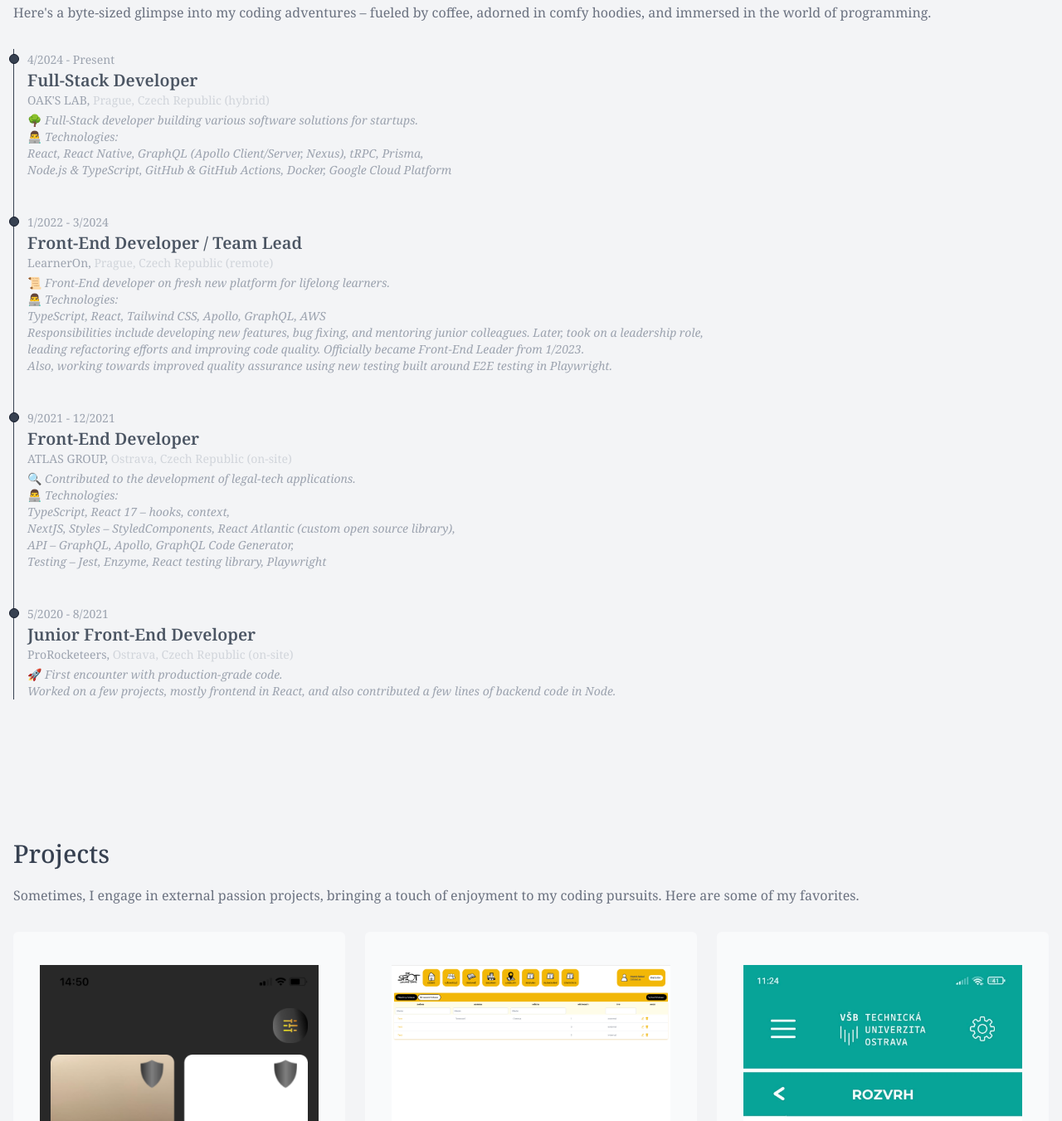
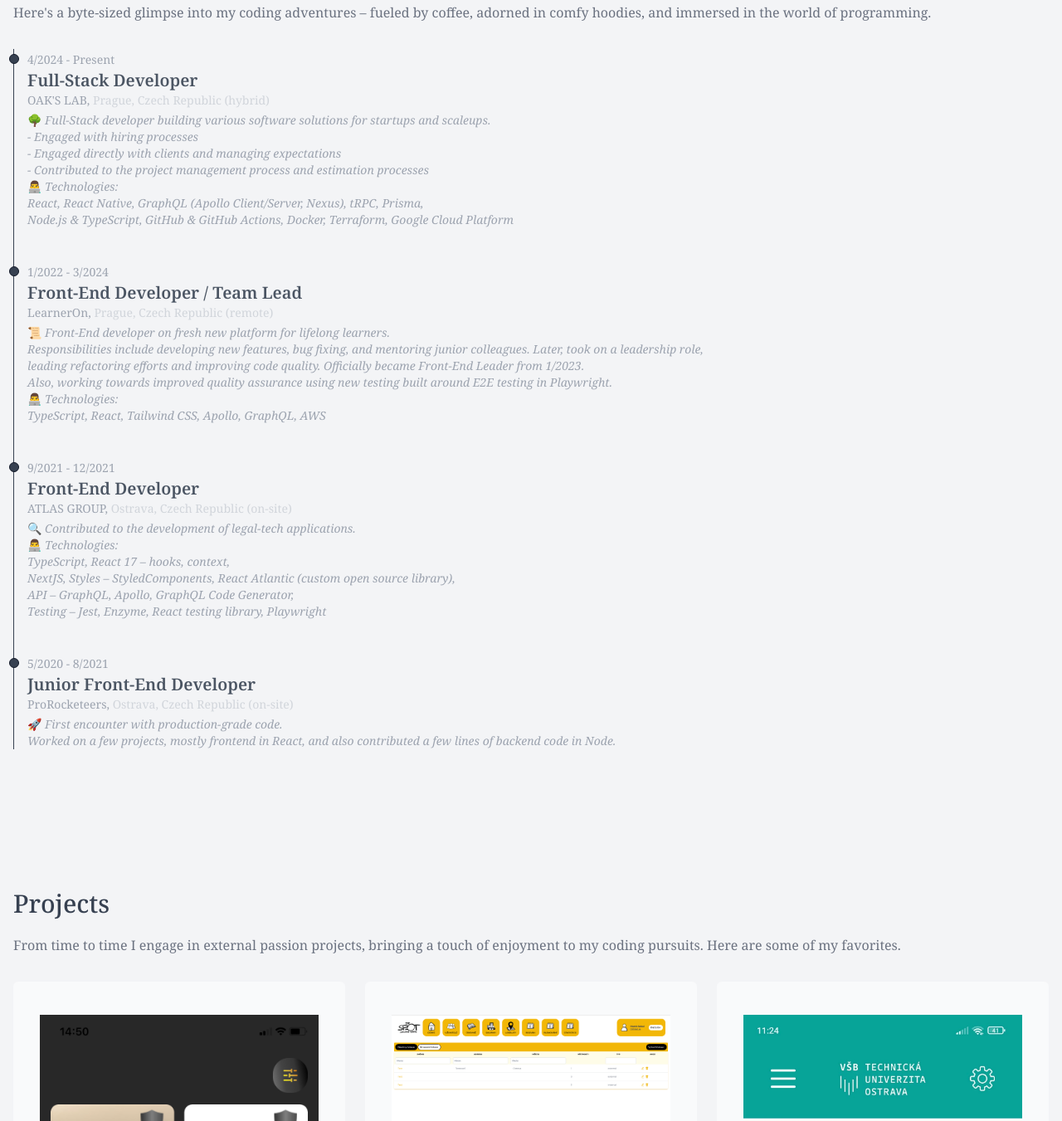
Before and after one commit to TheSoki/TheSoki.github.io, an Astro site: page / in a window 1280 px wide. Shown: the part 1485-2836 px from the top of the page at 83% size. Built offline with nearby package versions, Linux system fonts and the light colour scheme; Astro itself is replaced by a stand-in of ours.

Commit message:
feat: ✨ update experience & projects

```diff
--- a/src/components/homepage/Experience.astro
+++ b/src/components/homepage/Experience.astro
@@ -26,21 +26,24 @@ const jobs = [
     company: 'LearnerOn',
     place: 'Prague, Czech Republic (remote)',
     description: `<span class="not-italic">📜</span> Front-End developer on fresh new platform for lifelong learners. <br/>
-    <span class="not-italic">👨‍💻</span> Technologies: <br/>
-    TypeScript, React, Tailwind CSS, Apollo, GraphQL, AWS  <br/>
     Responsibilities include developing new features, bug fixing, and mentoring junior colleagues. Later, took on a leadership role, <br/>
     leading refactoring efforts and improving code quality. Officially became Front-End Leader from 1/2023. <br/>
-    Also, working towards improved quality assurance using new testing built around E2E testing in Playwright.`,
+    Also, working towards improved quality assurance using new testing built around E2E testing in Playwright. <br/>
+    <span class="not-italic">👨‍💻</span> Technologies: <br/>
+    TypeScript, React, Tailwind CSS, Apollo, GraphQL, AWS`,
   },
   {
     year: '4/2024 - Present',
     position: 'Full-Stack Developer',
     company: "OAK'S LAB",
     place: 'Prague, Czech Republic (hybrid)',
-    description: `<span class="not-italic">🌳</span> Full-Stack developer building various software solutions for startups. <br/>
+    description: `<span class="not-italic">🌳</span> Full-Stack developer building various software solutions for startups and scaleups. <br/>
+    - Engaged with hiring processes <br/>
+    - Engaged directly with clients and managing expectations <br/>
+    - Contributed to the project management process and estimation processes <br/>
     <span class="not-italic">👨‍💻</span> Technologies: <br/>
     React, React Native, GraphQL (Apollo Client/Server, Nexus), tRPC, Prisma, <br/>
-    Node.js & TypeScript, GitHub & GitHub Actions, Docker, Google Cloud Platform`,
+    Node.js & TypeScript, GitHub & GitHub Actions, Docker, Terraform, Google Cloud Platform`,
   },
 ];
 ---
--- a/src/components/homepage/Projects.astro
+++ b/src/components/homepage/Projects.astro
@@ -44,8 +44,8 @@ const education = [
     <h2 class="mb-5 text-3xl font-medium text-gray-700 dark:text-gray-200">Projects</h2>
 
     <p class="mb-8 text-base font-normal text-gray-500 dark:text-gray-400">
-      Sometimes, I engage in external passion projects, bringing a touch of enjoyment to my coding pursuits. Here are
-      some of my favorites.
+      From time to time I engage in external passion projects, bringing a touch of enjoyment to my coding pursuits. Here
+      are some of my favorites.
     </p>
 
     <div class="grid grid-cols-1 gap-6 md:grid-cols-2 lg:grid-cols-3">
```
